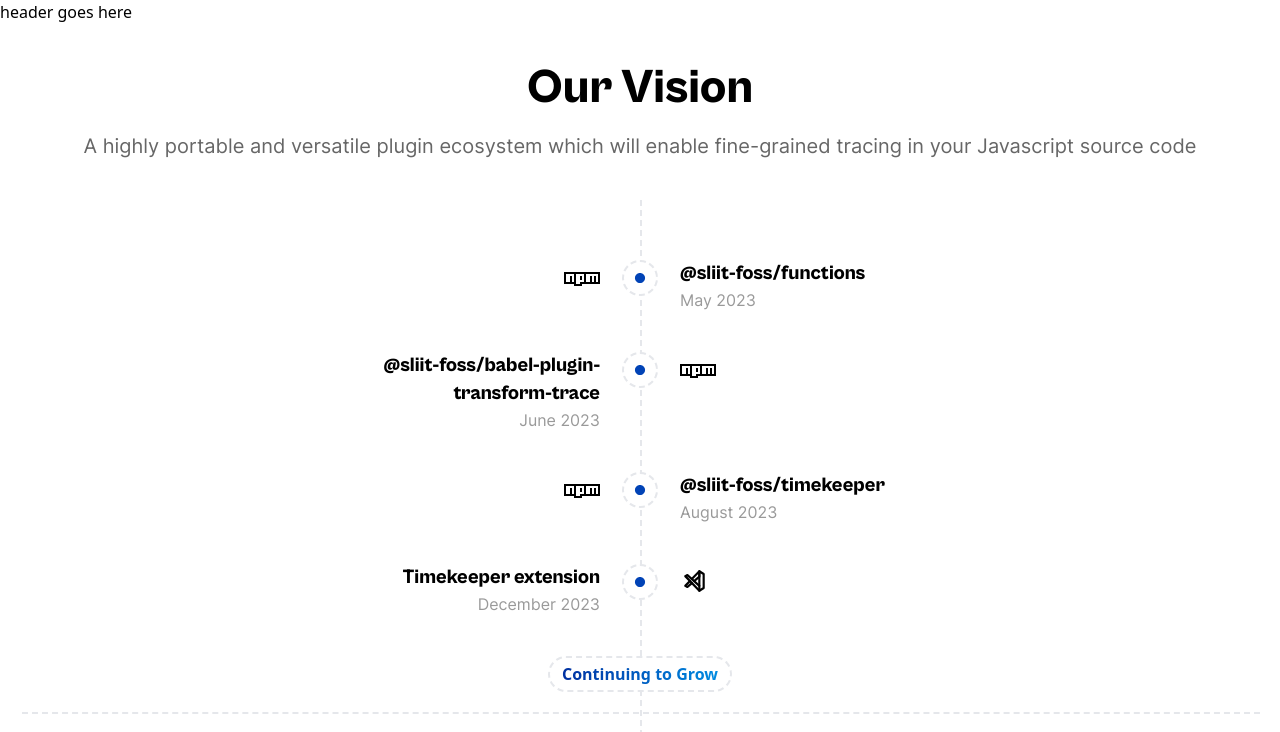
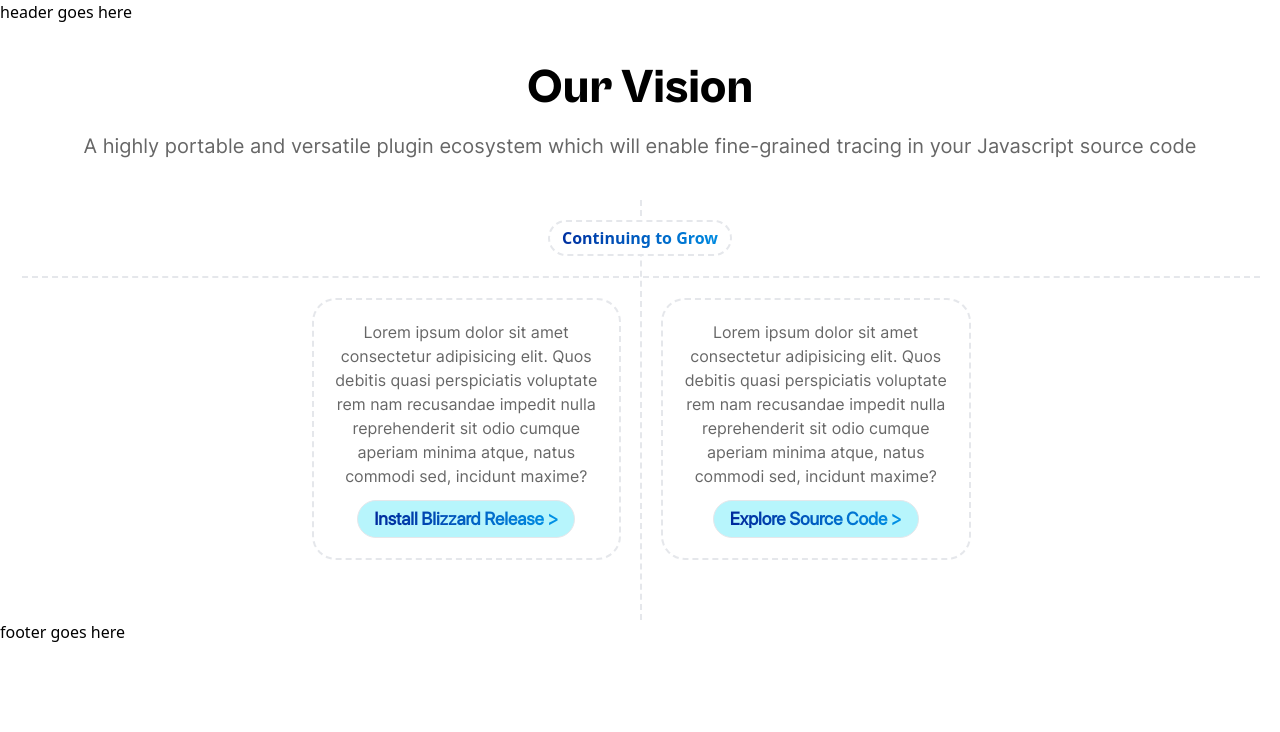
Before and after one commit to sliit-foss/timekeeper-web, a React (Vite) app: page / in a window 1280 px wide. Shown: the top 732 px of the page. Built offline with nearby package versions, Linux system fonts and the light colour scheme.

Commit message:
Test: remove timeline

```diff
--- a/src/components/ourVision.jsx
+++ b/src/components/ourVision.jsx
@@ -1,4 +1,4 @@
-import Timeline from "./timeline";
+//import Timeline from "./timeline";
 import { Link } from "react-router-dom";
 
 const OurVision = () => {
@@ -15,7 +15,6 @@ const OurVision = () => {
       <div className="relative">
         <div className="md:w-1/2 min-h-full absolute inline-block border-r-2 md:ml-[2px] z-0 border-dashed"></div>
         <div className="p-5 text-center z-10 relative">
-          <Timeline />
           <div className="bg-white">
             <p className="bg-clip-text text-transparent bg-gradient-to-r from-[#00299c] to-[#0092e6] inline-block font-bold border-2 border-dashed py-1 px-3 rounded-full">
               Continuing to Grow
```
